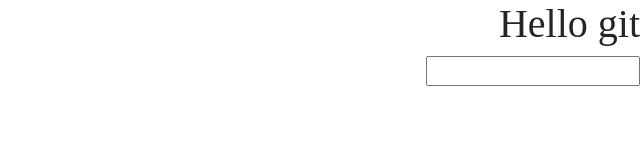
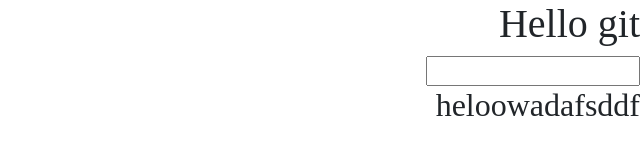
Before and after one commit to mohammad468/project-1, a website: page index.html in a window 1280 px wide. Shown: the whole page, without its empty margins (640-1280 px from the left). Drawn offline with nearby package versions, Linux system fonts and the light colour scheme.

Commit message:
dadfsafds

```diff
--- a/index.html
+++ b/index.html
@@ -31,6 +31,7 @@
     <form action="">
       <input type="text" />
     </form>
+    <h2>heloowadafsddf</h2>
     <div class="transform" id="transform"></div>
     <script src="js/script.js"></script>
   </body>
```
